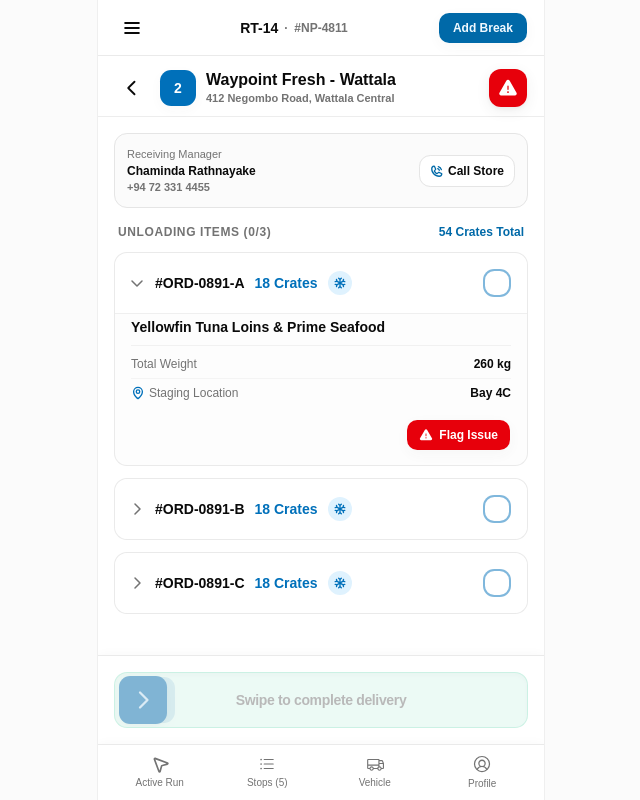
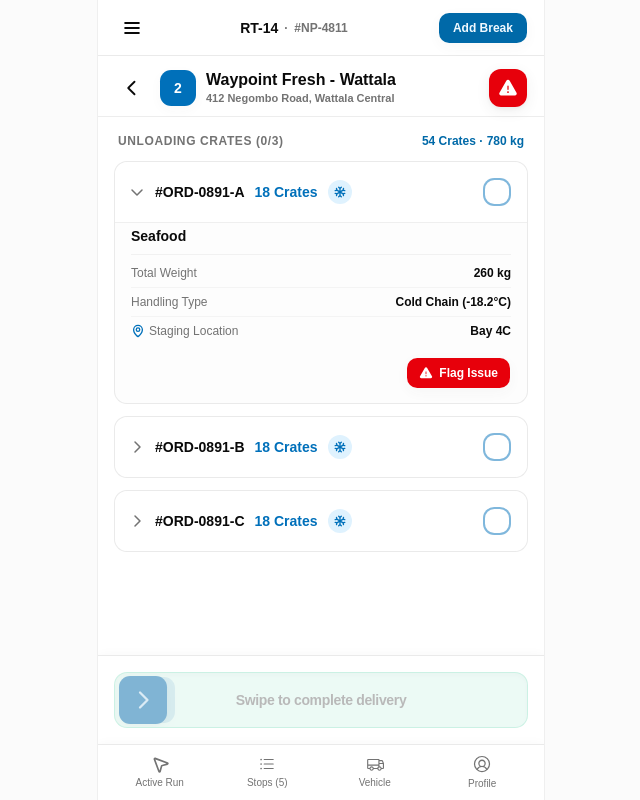
Before and after one commit to Curl-X-Tech/curlx_retrails, a React (Vite) app in the folder frontend/: page /driver/unload in a window 1280 px wide. Shown: the whole page, without its empty margins (319-959 px from the left). Built offline with nearby package versions, Linux system fonts and the light colour scheme.

Commit message:
feat(driver): streamline unloading checklist with cargo types and remove manager banner

```diff
--- a/frontend/src/pages/driver/driver-unloading-page.tsx
+++ b/frontend/src/pages/driver/driver-unloading-page.tsx
@@ -7,7 +7,6 @@
   MapPinIcon,
   SnowflakeIcon,
   XIcon,
-  PhoneCallIcon,
   CameraIcon,
   ArrowsClockwiseIcon,
   ArrowRightIcon,
@@ -118,10 +117,6 @@
     }
     setIsFlagModalOpen(false);
     setFlaggedItemId(null);
-  };
-
-  const handleCallStore = () => {
-    window.location.href = `tel:${currentWp.storeManagerPhone}`;
   };
 
   // Triggered when bottom swipe is completed on unloading page
@@ -254,37 +249,13 @@
 
       {/* 2. Scrollable Unloading Order Items Checklist */}
       <div className="flex-1 overflow-y-auto p-4 space-y-3">
-        {/* Store Receiving Contact Banner */}
-        <div className="p-3 rounded-2xl bg-muted/40 border border-border flex items-center justify-between">
-          <div className="flex flex-col">
-            <span className="text-[11px] text-muted-foreground font-medium">
-              Receiving Manager
-            </span>
-            <strong className="font-heading font-bold text-xs text-foreground">
-              {currentWp.storeManagerName}
-            </strong>
-            <span className="text-[11px] font-semibold text-muted-foreground">
-              {currentWp.storeManagerPhone}
-            </span>
-          </div>
-          <Button
-            size="sm"
-            variant="outline"
-            onClick={handleCallStore}
-            className="h-8 px-2.5 rounded-xl text-xs font-bold gap-1 cursor-pointer"
-          >
-            <PhoneCallIcon className="size-3.5 text-primary" weight="bold" />
-            <span>Call Store</span>
-          </Button>
-        </div>
-
         {/* Checklist Header */}
-        <div className="flex items-center justify-between px-1 pt-1">
-          <span className="font-heading font-bold text-xs uppercase tracking-wider text-muted-foreground">
-            Unloading Items ({verifiedItems.size}/{currentWp.items.length})
+        <div className="flex items-center justify-between px-1">
+          <span className="font-heading font-black text-xs uppercase tracking-wider text-muted-foreground">
+            Unloading Crates ({verifiedItems.size}/{currentWp.items.length})
           </span>
           <span className="text-xs font-bold text-primary">
-            {currentWp.totalCrateCount} Crates Total
+            {currentWp.totalCrateCount} Crates · {currentWp.totalWeightKg} kg
           </span>
         </div>
 
@@ -364,9 +335,9 @@
                 {/* Expanded Item Detail matching Reference */}
                 {isExpanded && (
                   <div className="px-4 pb-3.5 pt-1 border-t border-border/60 bg-muted/20 space-y-2 text-xs rounded-b-2xl">
-                    {/* SKU Item Title */}
+                    {/* Cargo Type / Category Title */}
                     <div className="font-heading font-black text-xs sm:text-sm text-foreground leading-snug">
-                      {item.itemTitle}
+                      {item.category || item.itemTitle}
                     </div>
 
                     {/* Metric Rows */}
@@ -377,6 +348,21 @@
                         </span>
                         <strong className="font-heading font-bold text-foreground">
                           {item.weightKg} kg
+                        </strong>
+                      </div>
+
+                      <div className="py-1.5 flex items-center justify-between">
+                        <span className="text-muted-foreground font-medium">
+                          Handling Type
+                        </span>
+                        <strong className="font-heading font-bold text-foreground">
+                          {item.isReefer
+                            ? `Cold Chain (${item.temperature || "-18°C"})`
+                            : item.specialHandlingCode === "FRG"
+                              ? "Fragile Intake"
+                              : item.specialHandlingCode === "MAL"
+                                ? "Mall Bay"
+                                : "Ambient Cargo"}
                         </strong>
                       </div>
 
```
